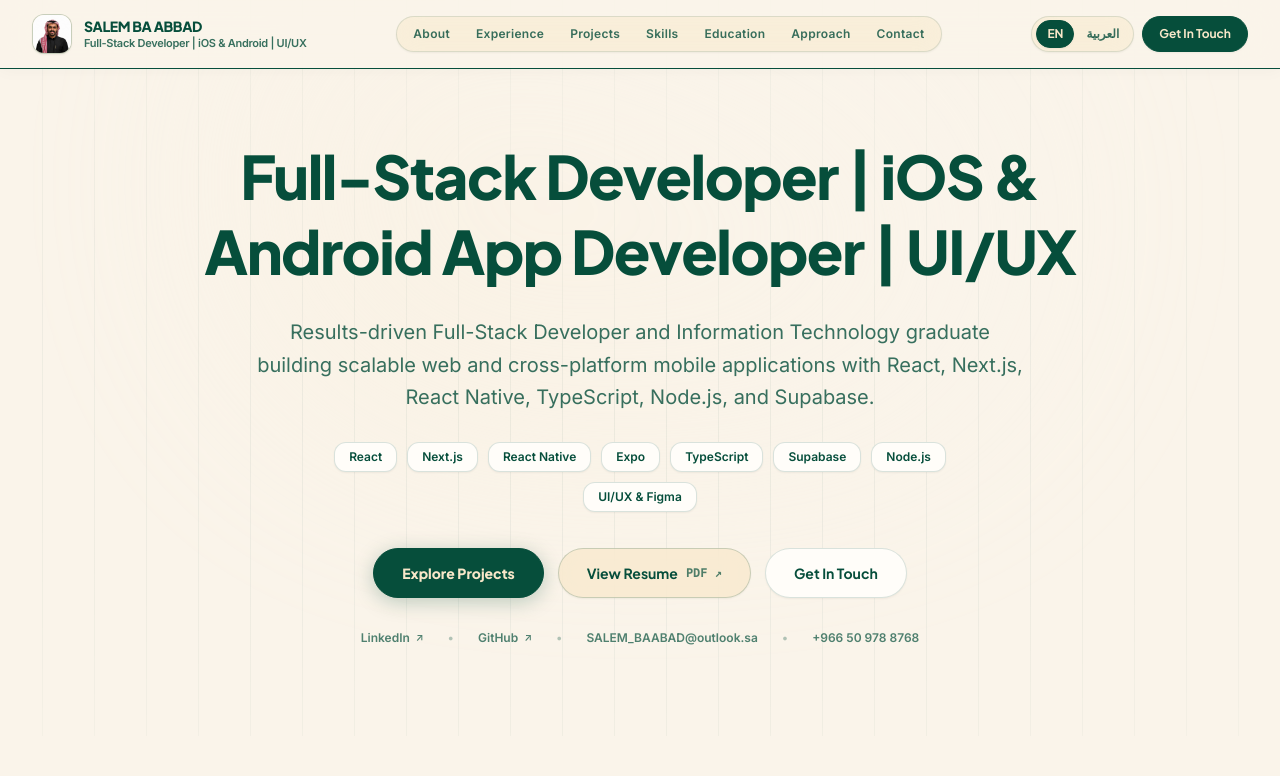
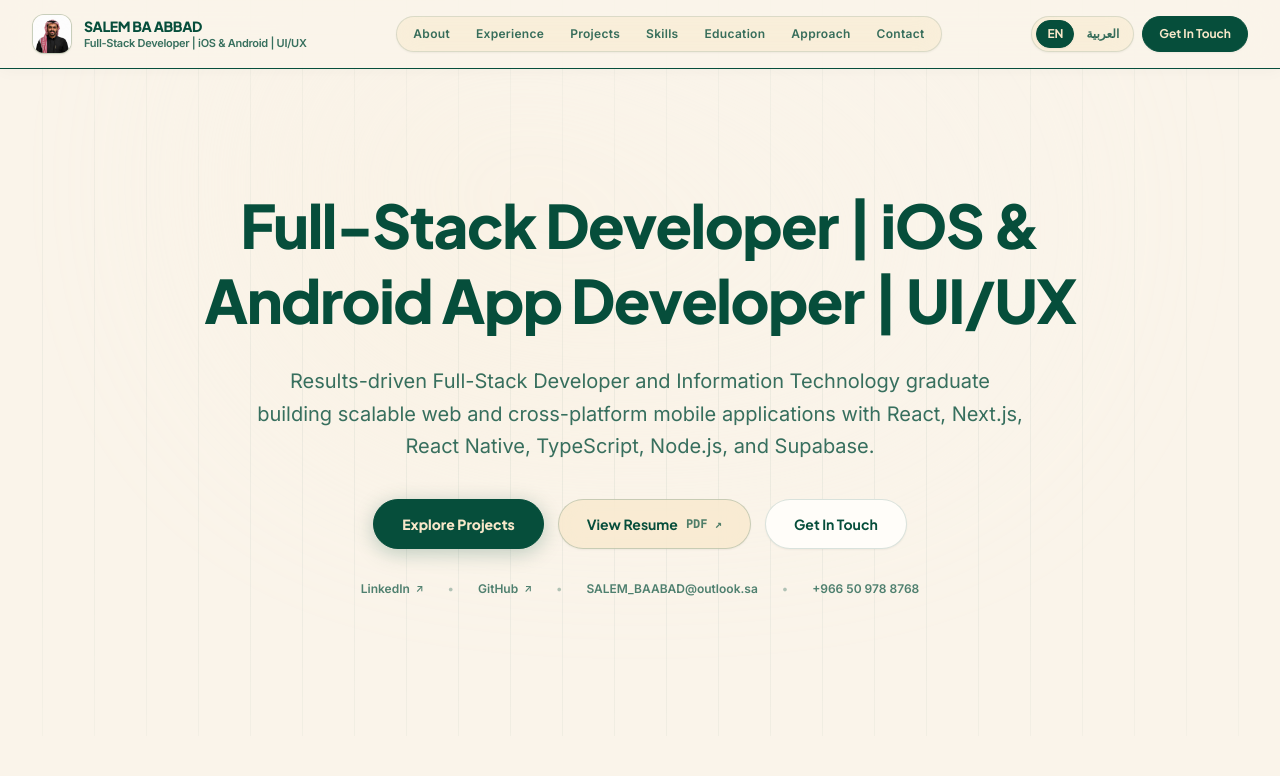
Before and after one commit to salem8889/salem-portfolio, a Next.js app: page / in a window 1280 px wide. Shown: the top 776 px of the page. Built offline with nearby package versions, Linux system fonts and the light colour scheme.

Commit message:
refactor: remove tech stack chips from hero section

```diff
--- a/app/components/HeroSection.tsx
+++ b/app/components/HeroSection.tsx
@@ -43,18 +43,6 @@ export default function HeroSection() {
         <p className="mt-3 text-base sm:text-lg md:text-xl text-[#064E3B]/80 max-w-3xl leading-relaxed font-normal">
           {t.hero.subtitle}
         </p>
-
-        {/* Tech Stack Chips */}
-        <div className="mt-7 flex flex-wrap justify-center gap-2 sm:gap-2.5 max-w-2xl">
-          {["React", "Next.js", "React Native", "Expo", "TypeScript", "Supabase", "Node.js", "UI/UX & Figma"].map((tech) => (
-            <span
-              key={tech}
-              className="px-3.5 py-1.5 rounded-xl bg-[#FFFDF9] backdrop-blur-md border border-[#064E3B]/15 text-[#064E3B] text-xs font-semibold hover:border-[#064E3B]/40 hover:bg-[#F8E7C9] transition-all shadow-xs cursor-pointer"
-            >
-              {tech}
-            </span>
-          ))}
-        </div>
 
         {/* CTA Buttons */}
         <div className="mt-9 flex flex-col sm:flex-row items-center gap-3.5 w-full sm:w-auto">
```
